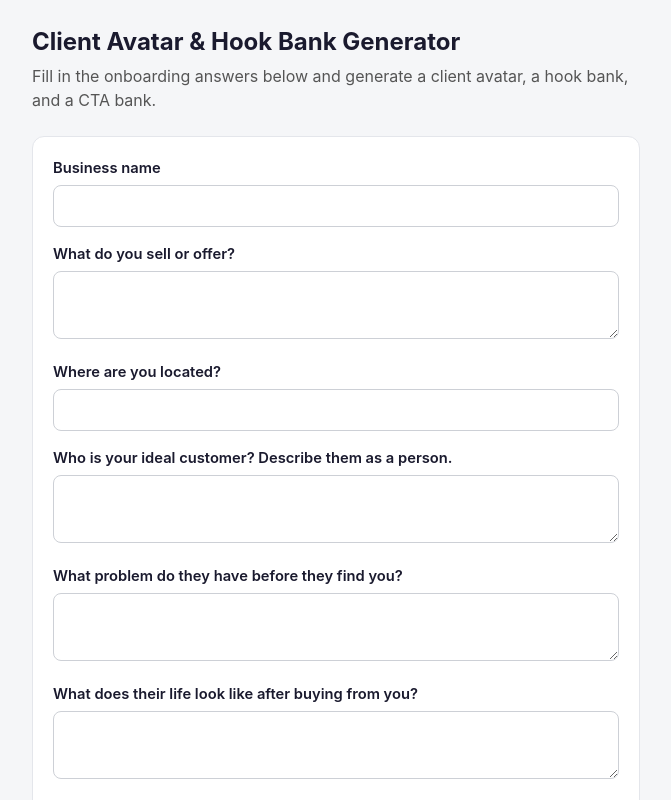
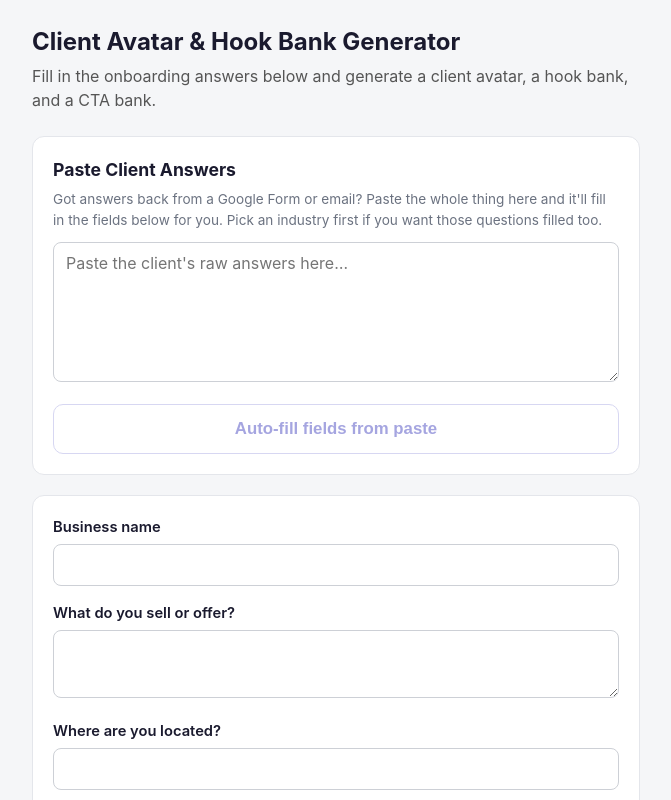
Before and after one commit to josuefloresmhc/mhc-app, a Next.js app: page / in a window 1280 px wide. Shown: the top 800 px of the page, without its empty margins (304-975 px from the left). Built offline with nearby package versions, Linux system fonts and the light colour scheme.

Commit message:
Add paste-and-parse intake endpoint and shared core fields

```diff
--- a/app/api/generate-scripts/route.ts
+++ b/app/api/generate-scripts/route.ts
@@ -32,12 +32,14 @@ matching this exact shape:
   "script": "the full spoken script"
 }
 
-Required mix across the ${TOTAL_SCRIPTS} scripts:
+Required mix across the ${TOTAL_SCRIPTS} scripts (these five numbers must add up to exactly ${TOTAL_SCRIPTS}, not one more or one less):
 - promo: ${DELIVERABLE_BREAKDOWN.promo}
 - educational_mindset: ${DELIVERABLE_BREAKDOWN.educational_mindset}
 - proof_testimonial: ${DELIVERABLE_BREAKDOWN.proof_testimonial}
 - authority_personal_story: ${DELIVERABLE_BREAKDOWN.authority_personal_story}
 - engagement_shareable: ${DELIVERABLE_BREAKDOWN.engagement_shareable}
+
+Before you output anything, count how many objects you have written for each framework and for the array overall. If the total is not exactly ${TOTAL_SCRIPTS}, or any single framework count is off, remove or add scripts until every number matches exactly. Do this check silently, do not show your counting in the output.
 
 Content Pyramid frameworks:
 1. Promo Video (direct offers and sales): Callout -> Pain -> Truth -> Solution -> Urgency -> CTA
--- a/app/api/generate/route.ts
+++ b/app/api/generate/route.ts
@@ -35,7 +35,8 @@ Rules:
 - Use a mix of curiosity, pain-point, and identity-based hooks.
 - "ctas" must contain 3 to 5 short strings, each anchored in ROI, identity, urgency, or certainty.
 - Write everything specifically for this client's audience and offer.
-- If industry-specific answers are provided below, use them — do not write anything generic enough to apply to any business.`;
+- If industry-specific answers are provided below, use them, do not write anything generic enough to apply to any business.
+- Never use em dashes anywhere in your output. Use a period, comma, or start a new sentence instead.`;
 
 function buildPrompt(form: Record<string, string>): string {
   const industry = getIndustry(form.industry);
--- /dev/null
+++ b/app/api/parse-intake/route.ts
@@ -0,0 +1,106 @@
+import Anthropic from "@anthropic-ai/sdk";
+import { NextResponse } from "next/server";
+import { CORE_FIELDS } from "@/lib/coreFields";
+import { getIndustry } from "@/lib/industries";
+
+// Run on the Node.js runtime (the Anthropic SDK needs it).
+export const runtime = "nodejs";
+
+const SYSTEM = `You extract structured answers from a client's raw onboarding
+response text (often pasted straight out of a Google Form) and map them onto
+a fixed set of fields.
+
+You reply with ONLY a single JSON object and nothing else — no markdown, no
+code fences, no commentary. The object must have exactly the field names
+given to you as keys.
+
+Rules:
+- Match answers to fields by meaning, not by exact wording, question order in
+  the source text may not match the field order you're given.
+- If the source text doesn't contain a clear answer for a field, use an empty
+  string for that field. Never invent or guess an answer.
+- Copy the client's own words. Do not summarize, rewrite, or clean up their
+  answers, just place them in the right field.
+- Every value must be a plain string.`;
+
+function buildPrompt(
+  rawText: string,
+  fields: { name: string; label: string }[],
+): string {
+  const fieldList = fields.map((f) => `- ${f.name}: ${f.label}`).join("\n");
+
+  return `Fields to fill (key: what the field is asking):
+${fieldList}
+
+Raw client response text to extract from:
+"""
+${rawText}
+"""
+
+Return a JSON object with exactly these keys: ${fields.map((f) => f.name).join(", ")}.`;
+}
+
+// Pull the JSON object out of the model's text, tolerating stray characters.
+function parseResult(text: string) {
+  const start = text.indexOf("{");
+  const end = text.lastIndexOf("}");
+  if (start === -1 || end === -1) {
+    throw new Error("Could not read the parsed result.");
+  }
+  return JSON.parse(text.slice(start, end + 1));
+}
+
+export async function POST(req: Request) {
+  if (!process.env.ANTHROPIC_API_KEY) {
+    return NextResponse.json(
+      { error: "Server is missing ANTHROPIC_API_KEY. Add it and try again." },
+      { status: 500 },
+    );
+  }
+
+  try {
+    const body = (await req.json()) as {
+      rawText: string;
+      industry?: string;
+    };
+
+    if (!body.rawText?.trim()) {
+      return NextResponse.json(
+        { error: "Paste the client's answers first." },
+        { status: 400 },
+      );
+    }
+
+    const fields: { name: string; label: string }[] = [...CORE_FIELDS];
+
+    const industry = getIndustry(body.industry);
+    if (industry) {
+      for (const q of industry.questions) {
+        fields.push({ name: `industry_${q.id}`, label: q.label });
+      }
+    }
+
+    const client = new Anthropic();
+
+    const response = await client.messages.create({
+      model: "claude-sonnet-4-6",
+      max_tokens: 3000,
+      system: SYSTEM,
+      messages: [{ role: "user", content: buildPrompt(body.rawText, fields) }],
+    });
+
+    const text = response.content
+      .filter((b) => b.type === "text")
+      .map((b) => (b as { text: string }).text)
+      .join("");
+
+    const fieldsResult = parseResult(text);
+    return NextResponse.json({ fields: fieldsResult });
+  } catch (err) {
+    console.error(err);
+    return NextResponse.json(
+      { error: "Failed to parse the pasted answers. Please try again." },
+      { status: 500 },
+    );
+  }
+}
--- a/app/globals.css
+++ b/app/globals.css
@@ -100,6 +100,27 @@ button.generate:hover {
 button.generate:disabled {
   background: #a5a5e0;
   cursor: not-allowed;
+}
+
+button.generate.secondary {
+  background: #fff;
+  color: #5b5bd6;
+  border: 1px solid #5b5bd6;
+}
+
+button.generate.secondary:hover {
+  background: #f2f2fc;
+}
+
+button.generate.secondary:disabled {
+  background: #fff;
+  color: #a5a5e0;
+  border-color: #d7d7f2;
+}
+
+.paste-card h2 {
+  font-size: 1.1rem;
+  margin: 0 0 6px;
 }
 
 .error {
--- a/app/page.tsx
+++ b/app/page.tsx
@@ -2,48 +2,7 @@
 
 import { useState } from "react";
 import { INDUSTRIES, getIndustry } from "@/lib/industries";
-
-// The core onboarding form fields, in order. Every client answers these.
-const FIELDS: { name: string; label: string; multiline?: boolean }[] = [
-  { name: "businessName", label: "Business name" },
-  { name: "offer", label: "What do you sell or offer?", multiline: true },
-  { name: "location", label: "Where are you located?" },
-  {
-    name: "idealCustomer",
-    label: "Who is your ideal customer? Describe them as a person.",
-    multiline: true,
-  },
-  {
-    name: "problemBefore",
-    label: "What problem do they have before they find you?",
-    multiline: true,
-  },
-  {
-    name: "lifeAfter",
-    label: "What does their life look like after buying from you?",
-    multiline: true,
-  },
-  {
-    name: "objections",
-    label: "What objections do customers usually have before buying?",
-    multiline: true,
-  },
-  {
-    name: "bestSeller",
-    label: "What is your best-selling product or service right now?",
-    multiline: true,
-  },
-  {
-    name: "differentiator",
-    label: "What makes you different from competitors?",
-    multiline: true,
-  },
-  {
-    name: "callToAction",
-    label: "What do you want people to do after seeing your content?",
-    multiline: true,
-  },
-];
+import { CORE_FIELDS as FIELDS } from "@/lib/coreFields";
 
 type Avatar = {
   name: string;
@@ -100,10 +59,54 @@ export default function Home() {
   const [scriptsError, setScriptsError] = useState("");
   const [scripts, setScripts] = useState<Script[] | null>(null);
 
+  const [pasteText, setPasteText] = useState("");
+  const [parsing, setParsing] = useState(false);
+  const [parseError, setParseError] = useState("");
+  const [parseMessage, setParseMessage] = useState("");
+
   const selectedIndustry = getIndustry(form.industry);
 
   function update(name: string, value: string) {
     setForm((prev) => ({ ...prev, [name]: value }));
+  }
+
+  async function onParseIntake() {
+    if (!pasteText.trim()) return;
+    setParsing(true);
+    setParseError("");
+    setParseMessage("");
+    try {
+      const res = await fetch("/api/parse-intake", {
+        method: "POST",
+        headers: { "Content-Type": "application/json" },
+        body: JSON.stringify({ rawText: pasteText, industry: form.industry }),
+      });
+      const data = await res.json();
+      if (!res.ok) {
+        throw new Error(data.error || "Something went wrong.");
+      }
+      const fields = (data.fields ?? {}) as Record<string, string>;
+      let filled = 0;
+      setForm((prev) => {
+        const next = { ...prev };
+        for (const [key, value] of Object.entries(fields)) {
+          if (value && value.trim()) {
+            next[key] = value;
+            filled += 1;
+          }
+        }
+        return next;
+      });
+      setParseMessage(
+        filled > 0
+          ? `Filled ${filled} field${filled === 1 ? "" : "s"} from the pasted text. Review before generating.`
+          : "Couldn't match any fields in that text. Try pasting the full response.",
+      );
+    } catch (err) {
+      setParseError(err instanceof Error ? err.message : "Something went wrong.");
+    } finally {
+      setParsing(false);
+    }
   }
 
   function toggleHook(i: number) {
@@ -195,6 +198,42 @@ export default function Home() {
           Fill in the onboarding answers below and generate a client avatar, a
           hook bank, and a CTA bank.
         </p>
+      </div>
+
+      <div className="card paste-card">
+        <h2>Paste Client Answers</h2>
+        <p className="approval-hint">
+          Got answers back from a Google Form or email? Paste the whole thing
+          here and it&apos;ll fill in the fields below for you. Pick an
+          industry first if you want those questions filled too.
+        </p>
+        <div className="field">
+          <textarea
+            aria-label="Paste client answers"
+            value={pasteText}
+            onChange={(e) => setPasteText(e.target.value)}
+            placeholder="Paste the client's raw answers here…"
+            style={{ minHeight: 140 }}
+          />
+        </div>
+        <button
+          className="generate secondary"
+          type="button"
+          disabled={!pasteText.trim() || parsing}
+          onClick={onParseIntake}
+        >
+          {parsing ? "Reading answers…" : "Auto-fill fields from paste"}
+        </button>
+        {parseMessage && (
+          <p className="approval-hint" style={{ marginTop: 10 }}>
+            {parseMessage}
+          </p>
+        )}
+        {parseError && (
+          <div className="error" style={{ marginTop: 12 }}>
+            {parseError}
+          </div>
+        )}
       </div>
 
       <form onSubmit={onSubmit}>
--- /dev/null
+++ b/lib/coreFields.ts
@@ -0,0 +1,51 @@
+// Core onboarding form fields, in order. Every client answers these,
+// regardless of industry. Shared between the form (app/page.tsx) and the
+// paste-and-parse endpoint (app/api/parse-intake/route.ts) so the two never
+// drift out of sync.
+
+export interface CoreField {
+  name: string;
+  label: string;
+  multiline?: boolean;
+}
+
+export const CORE_FIELDS: CoreField[] = [
+  { name: "businessName", label: "Business name" },
+  { name: "offer", label: "What do you sell or offer?", multiline: true },
+  { name: "location", label: "Where are you located?" },
+  {
+    name: "idealCustomer",
+    label: "Who is your ideal customer? Describe them as a person.",
+    multiline: true,
+  },
+  {
+    name: "problemBefore",
+    label: "What problem do they have before they find you?",
+    multiline: true,
+  },
+  {
+    name: "lifeAfter",
+    label: "What does their life look like after buying from you?",
+    multiline: true,
+  },
+  {
+    name: "objections",
+    label: "What objections do customers usually have before buying?",
+    multiline: true,
+  },
+  {
+    name: "bestSeller",
+    label: "What is your best-selling product or service right now?",
+    multiline: true,
+  },
+  {
+    name: "differentiator",
+    label: "What makes you different from competitors?",
+    multiline: true,
+  },
+  {
+    name: "callToAction",
+    label: "What do you want people to do after seeing your content?",
+    multiline: true,
+  },
+];
```
